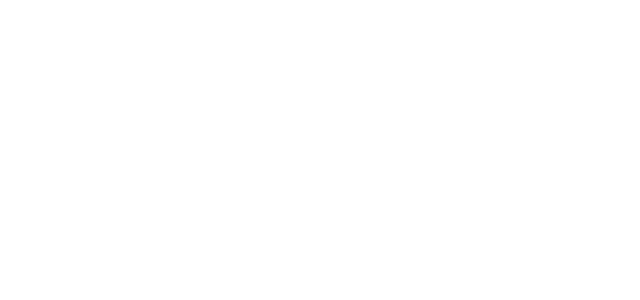
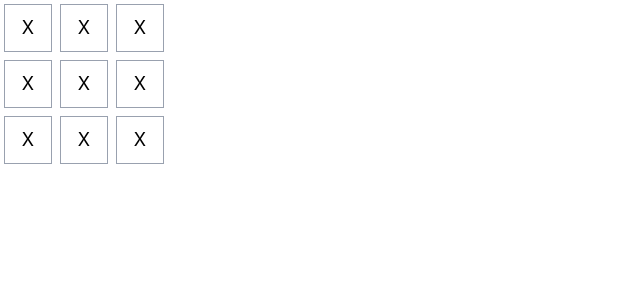
Before and after one commit to yakubbhuiyan05/tic-tac-toe, a React (Vite) app: page / in a window 1280 px wide. Shown: the top 300 px of the page, without its empty margins (0-640 px from the left). Built offline with nearby package versions, Linux system fonts and the light colour scheme.

Commit message:
Just create nine button in app.jsx

```diff
--- a/src/App.jsx
+++ b/src/App.jsx
@@ -5,6 +5,42 @@
   -> History
 */
 
-export default function App() {
-  return <></>;
+export default function Square() {
+  return (
+    <>
+      <div>
+        <button className="bg-white border border-gray-400 h-12 w-12 m-1 leading-9 text-lg">
+          X
+        </button>
+        <button className="bg-white border border-gray-400 h-12 w-12 m-1 leading-9 text-lg">
+          X
+        </button>
+        <button className="bg-white border border-gray-400 h-12 w-12 m-1 leading-9 text-lg">
+          X
+        </button>
+      </div>
+      <div>
+        <button className="bg-white border border-gray-400 h-12 w-12 m-1 leading-9 text-lg">
+          X
+        </button>
+        <button className="bg-white border border-gray-400 h-12 w-12 m-1 leading-9 text-lg">
+          X
+        </button>
+        <button className="bg-white border border-gray-400 h-12 w-12 m-1 leading-9 text-lg">
+          X
+        </button>
+      </div>
+      <div>
+        <button className="bg-white border border-gray-400 h-12 w-12 m-1 leading-9 text-lg">
+          X
+        </button>
+        <button className="bg-white border border-gray-400 h-12 w-12 m-1 leading-9 text-lg">
+          X
+        </button>
+        <button className="bg-white border border-gray-400 h-12 w-12 m-1 leading-9 text-lg">
+          X
+        </button>
+      </div>
+    </>
+  );
 }
```
